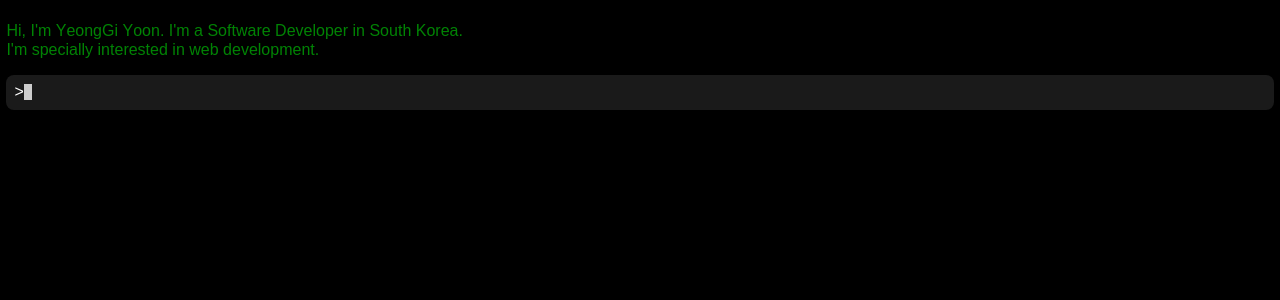
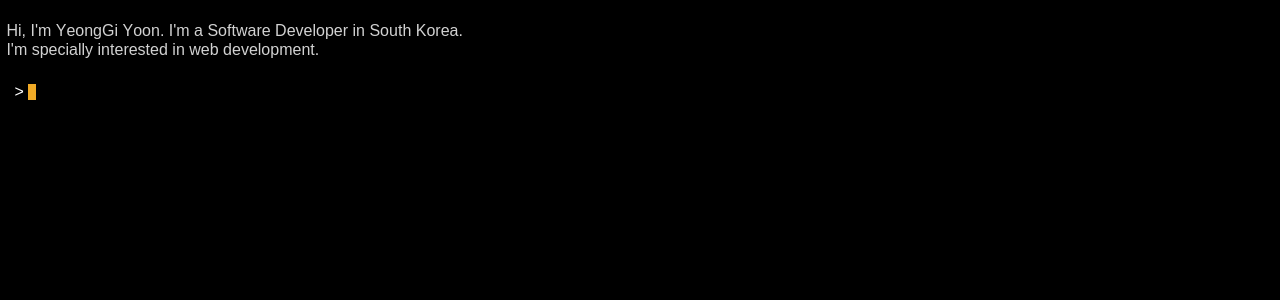
Before and after one commit to 071yoon/web-shell, a Next.js app: page / in a window 1280 px wide. Shown: the top 300 px of the page. Built offline with nearby package versions, Linux system fonts and the light colour scheme; a web font is replaced by a local one.

Commit message:
feat: adapt iterm cursor style

```diff
--- a/src/app/components/Input.tsx
+++ b/src/app/components/Input.tsx
@@ -1,27 +1,34 @@
 "use client";
-import { keyframes } from "@emotion/react";
 import styled from "@emotion/styled";
 import { useState } from "react";
 
 export default function Input() {
   const [inputData, setInputData] = useState("");
   return (
-    <Container>
-      {`> `}
-      <InputContainer>{inputData}</InputContainer>
-      <Cursor />
-      <HiddenInput autoFocus onChange={(e) => setInputData(e.target.value)} />
-    </Container>
+    <>
+      <Container htmlFor="hiddenInput">
+        {`> `}
+        <InputContainer>{inputData}</InputContainer>
+        <Cursor />
+      </Container>
+      <HiddenInput
+        autoFocus
+        id="hiddenInput"
+        onChange={(e) => setInputData(e.target.value)}
+      />
+    </>
   );
 }
 
-const Container = styled.div`
+const Container = styled.label`
   display: flex;
   align-items: center;
-  background-color: #1a1a1a;
   color: white;
   padding: 0.5rem;
   border-radius: 0.5rem;
+  white-space: pre;
+
+  cursor: text;
 `;
 
 const InputContainer = styled.div`
@@ -39,13 +46,5 @@ const HiddenInput = styled.input`
 const Cursor = styled.div`
   width: 0.5rem;
   height: 1rem;
-  background-color: white;
-  animation: ${keyframes`
-        0% {
-        opacity: 0;
-        }
-        100% {
-        opacity: 1;
-        }
-    `} 1s infinite;
+  background-color: #f0aa26;
 `;
--- a/src/app/layout.tsx
+++ b/src/app/layout.tsx
@@ -23,7 +23,7 @@ export default function RootLayout({
         style={{
           backgroundColor: "black",
           padding: "0.4rem",
-          color: "#008304",
+          color: "#d2d2d2",
         }}
       >
         <main>{children}</main>
```
